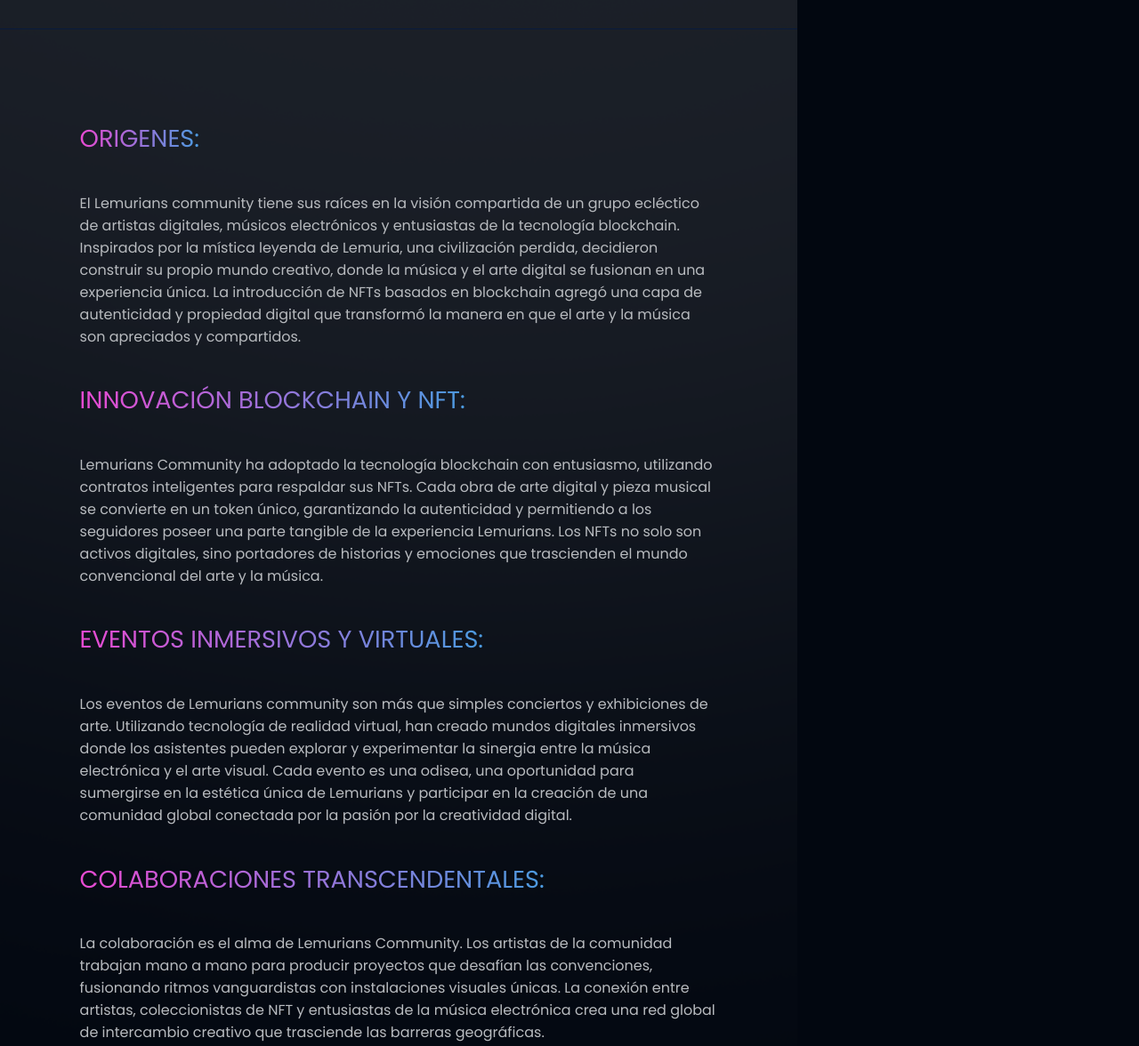
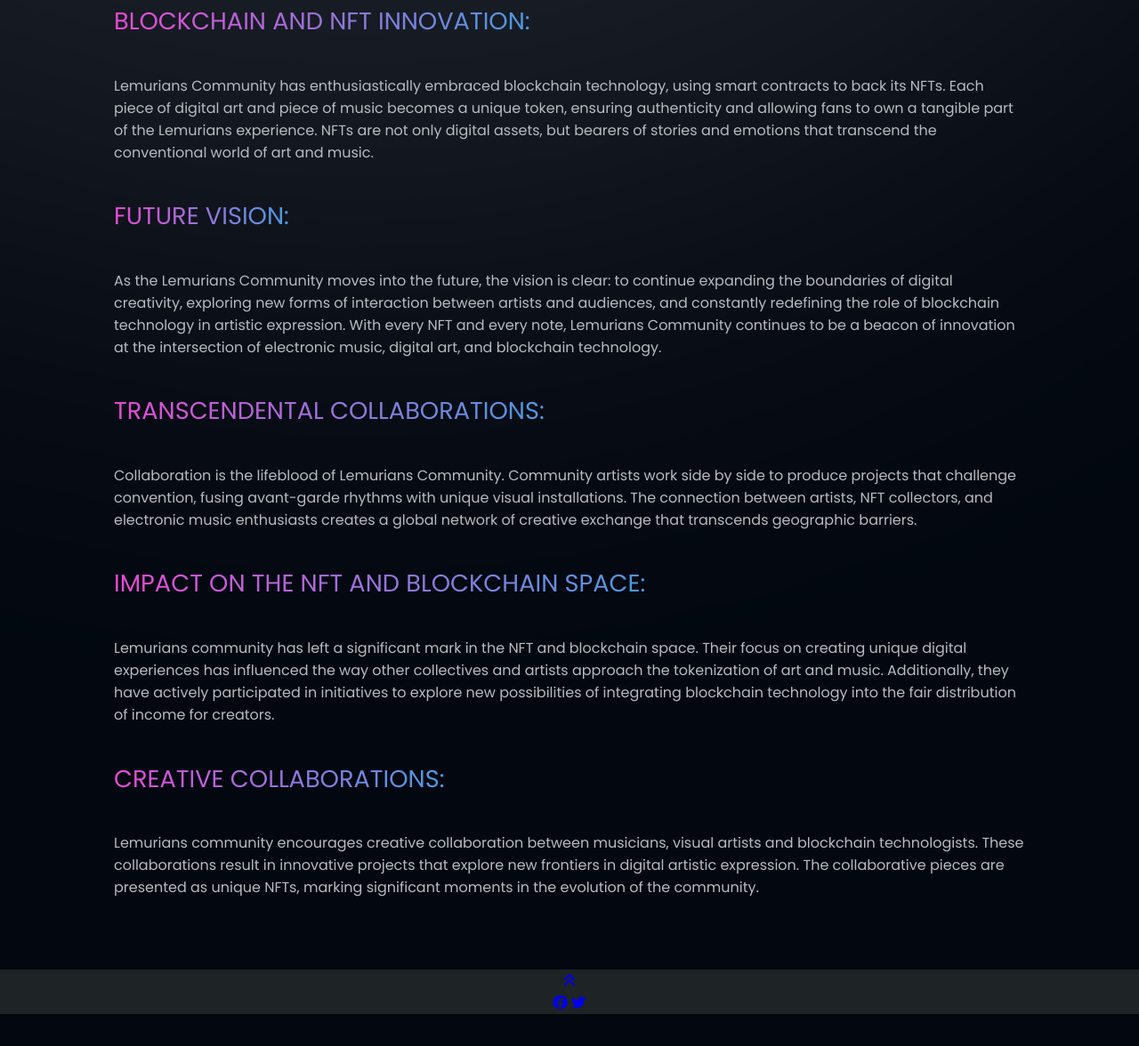
Before and after one commit to santiegos/lemurians2, a plain HTML site: page aboutUs.html in a window 1280 px wide. Shown: the part 936-2112 px from the top of the page at 89% size. After the commit the page ends 2076 px from the top, so only its background shows below. Drawn offline with Linux system fonts and the light colour scheme.

Commit message:
2do commit

```diff
--- a/aboutUs.html
+++ b/aboutUs.html
@@ -38,31 +38,33 @@
 <div class="introduc-aboutUs">
 <img src="https://theninehertz.com/wp-content/themes/ninehertz/assets-2022/img/nft-development/png/nft-development-company.png" width="400px" alt="">
 <div>
-<h2 class="gradiente-texto-about">Te damos la bienvenida a Lemurians</h2>
+<h2 class="gradiente-texto-about">WE WELCOME YOU TO LEMURIANS</h2>
 <p class="abotUsP-1">
-
-En las profundidades del panorama artístico digital, surge el Lemurians Community, una comunidad única que fusiona la magia de la música electrónica con la creatividad inigualable del arte digital basado en NFT, respaldado por la tecnología blockchain. Desde su inicio en 2020, este colectivo ha encabezado la revolución cultural, llevando la experiencia artística a nuevas alturas mediante la exploración de territorios inexplorados en el mundo de los Lemurians NFTs.</p>
+          In the digital art scene, emerges Lemurians Community, a unique community that fuses the magic of electronic music with the unmatched creativity of NFT-based digital art, supported by blockchain technology. Lemurians Community has led the cultural revolution, taking the artistic experience to new heights by exploring uncharted territories in the world of Lemurians NFTs.
+    </p>
 </div>
 </div>
 </section>
 <div class="lineaHorz"></div>
 
 <section class="sectionAbout2">
-<h2 class="gradiente-texto-about">Origenes:</h2>
-<p class="abotUsP">El Lemurians community tiene sus raíces en la visión compartida de un grupo ecléctico de artistas digitales, músicos electrónicos y entusiastas de la tecnología blockchain. Inspirados por la mística leyenda de Lemuria, una civilización perdida, decidieron construir su propio mundo creativo, donde la música y el arte digital se fusionan en una experiencia única. La introducción de NFTs basados en blockchain agregó una capa de autenticidad y propiedad digital que transformó la manera en que el arte y la música son apreciados y compartidos.
+<h2 class="gradiente-texto-about">Origins:</h2>
+<p class="abotUsP">
+    Lemurians community is rooted in the shared vision of an eclectic group of digital artists, DJ musicians and blockchain technology enthusiasts. Inspired by the mystical legend of Lemuria, a lost civilization, they decided to build their own creative world, where music and digital art merge into a unique experience. The introduction of blockchain-based NFTs added a layer of authenticity and digital ownership that transformed the way art and music are appreciated and shared.
 </p>
-<h2 class="gradiente-texto-about">Innovación Blockchain y NFT:</h2>
-<p class="abotUsP">Lemurians Community ha adoptado la tecnología blockchain con entusiasmo, utilizando contratos inteligentes para respaldar sus NFTs. Cada obra de arte digital y pieza musical se convierte en un token único, garantizando la autenticidad y permitiendo a los seguidores poseer una parte tangible de la experiencia Lemurians. Los NFTs no solo son activos digitales, sino portadores de historias y emociones que trascienden el mundo convencional del arte y la música.
+<h2 class="gradiente-texto-about">Blockchain and NFT Innovation:</h2>
+<p class="abotUsP">
+    Lemurians Community has enthusiastically embraced blockchain technology, using smart contracts to back its NFTs. Each piece of digital art and piece of music becomes a unique token, ensuring authenticity and allowing fans to own a tangible part of the Lemurians experience. NFTs are not only digital assets, but bearers of stories and emotions that transcend the conventional world of art and music.
 </p>
-<h2 class="gradiente-texto-about">Eventos Inmersivos y Virtuales:</h2>
-<p class="abotUsP">Los eventos de Lemurians community son más que simples conciertos y exhibiciones de arte. Utilizando tecnología de realidad virtual, han creado mundos digitales inmersivos donde los asistentes pueden explorar y experimentar la sinergia entre la música electrónica y el arte visual. Cada evento es una odisea, una oportunidad para sumergirse en la estética única de Lemurians y participar en la creación de una comunidad global conectada por la pasión por la creatividad digital.</p>
-<h2 class="gradiente-texto-about">Colaboraciones Transcendentales:</h2>
-<p class="abotUsP">La colaboración es el alma de Lemurians Community. Los artistas de la comunidad trabajan mano a mano para producir proyectos que desafían las convenciones, fusionando ritmos vanguardistas con instalaciones visuales únicas. La conexión entre artistas, coleccionistas de NFT y entusiastas de la música electrónica crea una red global de intercambio creativo que trasciende las barreras geográficas.
+<h2 class="gradiente-texto-about">Future Vision:</h2>
+<p class="abotUsP">As the Lemurians Community moves into the future, the vision is clear: to continue expanding the boundaries of digital creativity, exploring new forms of interaction between artists and audiences, and constantly redefining the role of blockchain technology in artistic expression. With every NFT and every note, Lemurians Community continues to be a beacon of innovation at the intersection of electronic music, digital art, and blockchain technology.</p>
+<h2 class="gradiente-texto-about">Transcendental Collaborations:</h2>
+<p class="abotUsP">Collaboration is the lifeblood of Lemurians Community. Community artists work side by side to produce projects that challenge convention, fusing avant-garde rhythms with unique visual installations. The connection between artists, NFT collectors, and electronic music enthusiasts creates a global network of creative exchange that transcends geographic barriers.
 </p>
-<h2 class="gradiente-texto-about may">Impacto en el Espacio NFT y Blockchain:</h2>
-<p class="abotUsP">Lemurians community ha dejado una marca significativa en el espacio NFT y blockchain. Su enfoque en la creación de experiencias digitales únicas ha influido en la forma en que otros colectivos y artistas abordan la tokenización del arte y la música. Además, han participado activamente en iniciativas para explorar nuevas posibilidades de integrar la tecnología blockchain en la distribución justa de ingresos para los creadores.</p>
-<h2 class="gradiente-texto-about">Visión Futura:</h2>
-<p class="abotUsP">A medida que el Lemurians Beats Community avanza hacia el futuro, la visión es clara: continuar expandiendo los límites de la creatividad digital, explorando nuevas formas de interacción entre artistas y audiencia, y redefiniendo constantemente el papel de la tecnología blockchain en la expresión artística. Con cada NFT y cada nota, Lemurian Beats sigue siendo un faro de innovación en la intersección de la música electrónica, el arte digital y la tecnología blockchain.</p>
+<h2 class="gradiente-texto-about may">Impact on the NFT and Blockchain Space:</h2>
+<p class="abotUsP">Lemurians community has left a significant mark in the NFT and blockchain space. Their focus on creating unique digital experiences has influenced the way other collectives and artists approach the tokenization of art and music. Additionally, they have actively participated in initiatives to explore new possibilities of integrating blockchain technology into the fair distribution of income for creators.</p>
+<h2 class="gradiente-texto-about">Creative Collaborations:</h2>
+<p class="abotUsP">Lemurians community encourages creative collaboration between musicians, visual artists and blockchain technologists. These collaborations result in innovative projects that explore new frontiers in digital artistic expression. The collaborative pieces are presented as unique NFTs, marking significant moments in the evolution of the community.</p>
 </main>
 </section>
 
--- a/style.css
+++ b/style.css
@@ -74,7 +74,6 @@ body{
 
 
 .contenedor-header{
-  max: width 1000px; ;
   background-image: url("/imagenes/Fondo/gtjnvkg.png");
   background-size: cover;
     /*background-color: #1e2326;*/
@@ -363,7 +362,6 @@ footer{
 
 /*--------About Us --------*/
 .mainAbout{
-  width: 70%;
   padding-top: 9rem;
   background-image: url("/imagenes/Fondo/gtjnvkg.png");
   background-size: cover;
@@ -841,4 +839,9 @@ footer{
 }
 
 
+
+
+
+
+
 /*----------Responsive-------*/
```
Also changed, not shown: index.html (+6 -6 lines).
